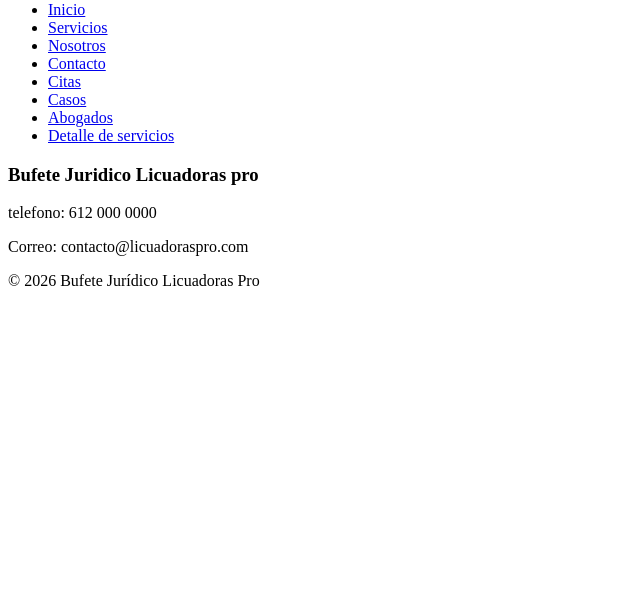
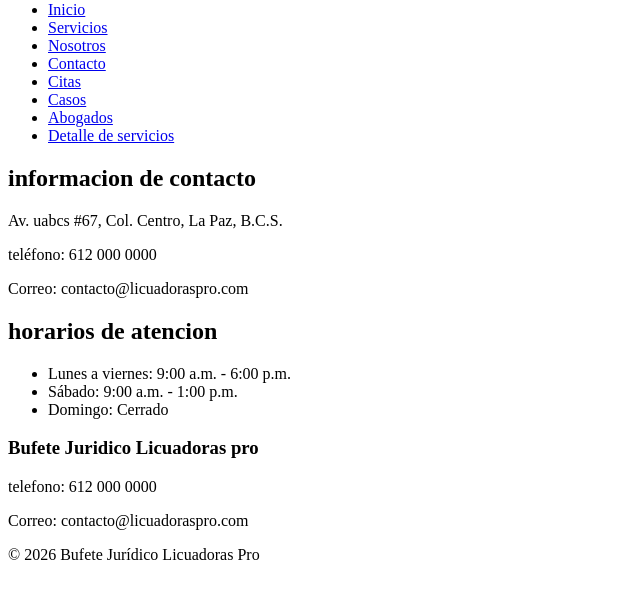
Before and after one commit to luca6874/abogadosLicuadoras, a plain HTML site: page contact.html in a window 1280 px wide. Shown: the part 79-678 px from the top of the page, without its empty margins (0-640 px from the left). Drawn offline with Linux system fonts and the light colour scheme.

Commit message:
contact.html terminado

```diff
--- a/contact.html
+++ b/contact.html
@@ -55,6 +55,27 @@
         </nav>
     </header>
 
+    <main>
+        <section>
+            <h2>informacion de contacto</h2>
+
+            <p>Av. uabcs #67, Col. Centro, La Paz, B.C.S.</p>
+            <p>teléfono: 612 000 0000</p>
+            <p>Correo: contacto@licuadoraspro.com</p>
+        </section>
+
+        <section>
+            <h2>horarios de atencion</h2>
+
+            <ul>
+                <li>Lunes a viernes: 9:00 a.m. - 6:00 p.m.</li>
+                <li>Sábado: 9:00 a.m. - 1:00 p.m.</li>
+                <li>Domingo: Cerrado</li>
+            </ul>
+        </section>
+
+    </main>
+
     <footer>
         <div id="footer">
             <h3>
```
